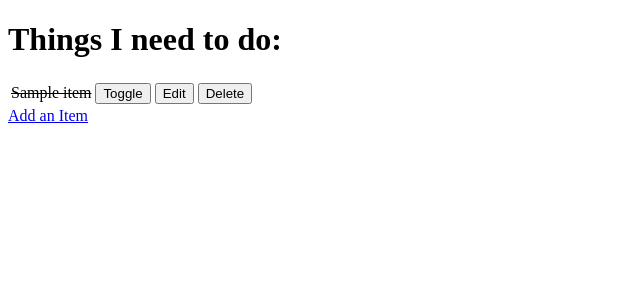
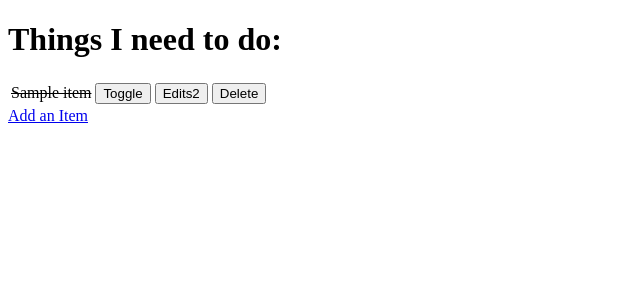
Before and after one commit to Davej66/django, a Django app: page / in a window 1280 px wide. Shown: the top 300 px of the page, without its empty margins (0-640 px from the left). Run offline with Django 3.2, Linux system fonts and the light colour scheme; tables that the repository leaves empty hold one stand-in row (values such as "Sample post").

```diff
--- a/todo/templates/todo/todo_list.html
+++ b/todo/templates/todo/todo_list.html
@@ -23,7 +23,7 @@
         </td>
         <td>
             <a href="/edit/{{ item.id }}">
-                <button>Edit</button>
+                <button>Edits2</button>
             </a>
         </td>
         <td>
```
